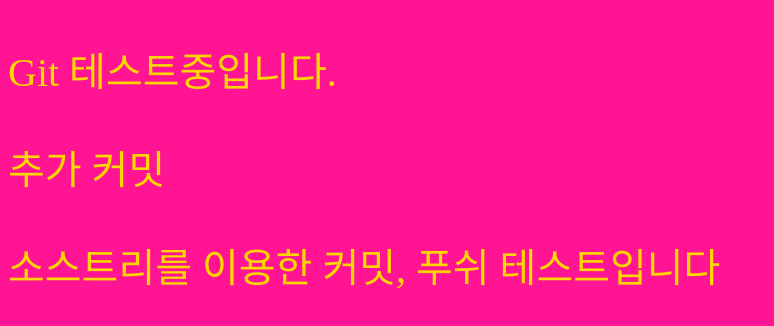
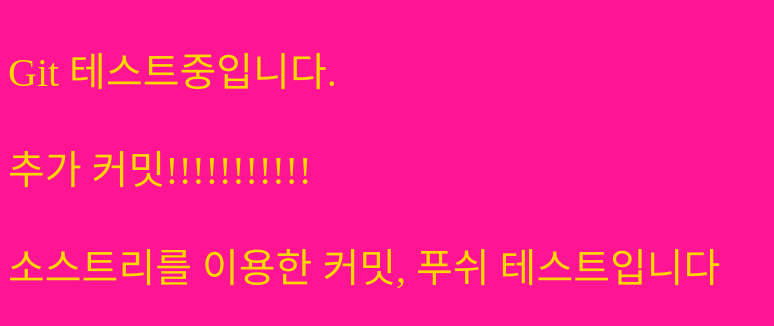
Before and after one commit to sarang87i/frontend, a plain HTML site: page index.html in a window 1280 px wide. Shown: the whole page, without its empty margins (0-774 px from the left). Drawn offline with Linux system fonts and the light colour scheme.

Commit message:
README.md, index.html 수정

```diff
--- a/index.html
+++ b/index.html
@@ -9,7 +9,7 @@
 </head>
 <body>
     <p>Git 테스트중입니다.</p>
-    <p>추가 커밋</p>
+    <p>추가 커밋!!!!!!!!!!!</p>
     <p>소스트리를 이용한 커밋, 푸쉬 테스트입니다</p>
 </body>
 </html>
```
Also changed, not shown: 1 other file.
